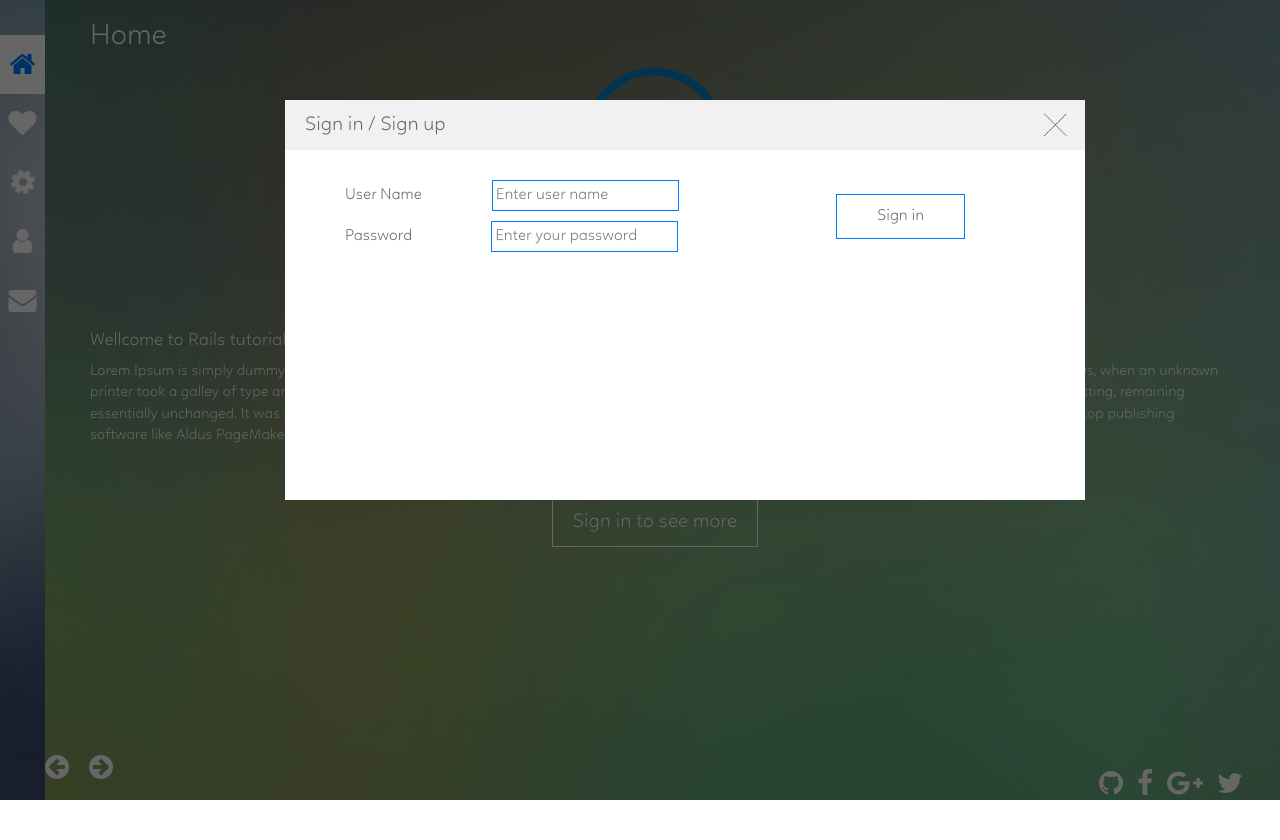
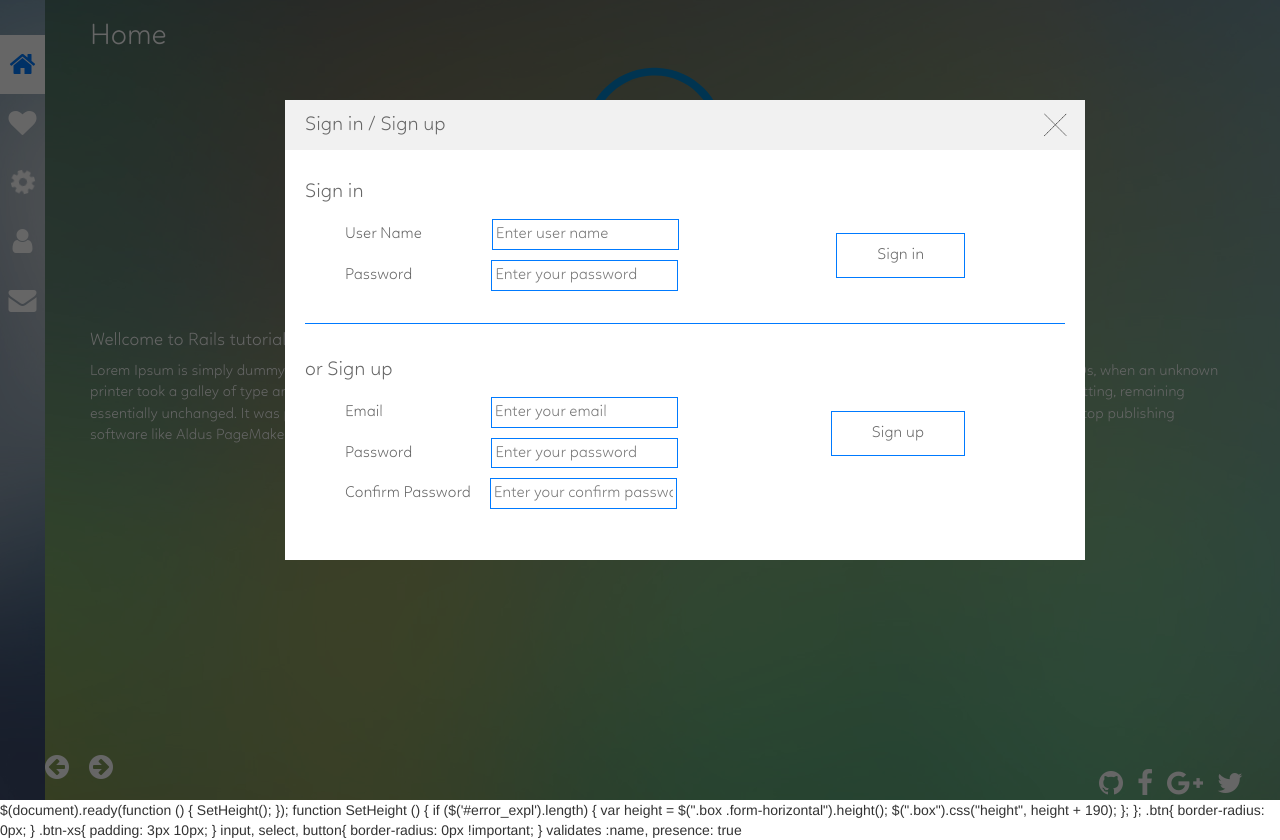
Before and after one commit to maputicore/design-coding, a plain HTML site: page index.html in a window 1280 px wide. Both pictures are taken after a click on the button "Sign in to see more". Before the commit the page ends 800 px from the top, so only its background shows below. Drawn offline with nearby package versions, Linux system fonts and the light colour scheme.

Commit message:
Update code

```diff
--- a/css/styles.css
+++ b/css/styles.css
@@ -13,6 +13,11 @@
 	font-weight:normal;
 	font-style:normal;
 }
+/*SETTING FOR ALL*/
+input:focus{
+	box-shadow: 0 0 6px #007AFF;
+}
+
 /*LEFT SLIDER STYLE*/
 menu.left-slider{
 	list-style: none !important;
@@ -119,9 +124,18 @@ section.home .content-section .home-content .signin-form-box{
 	display: none;
 	z-index: 9;
 }
+section.home .content-section .home-content .signin-form-box .hr-line{
+	display: block;
+    height: 2px;
+    border: 0;
+    border-top: 1px solid #007AFF;
+    margin: 2em 0em;
+    padding: 0;
+	/*color: #007AFF;*/
+}
 section.home .content-section .home-content .signin-form{
 	width: 800px;
-	height: 400px;
+	height: 460px;
 	background-color: #ffffff;
 	margin-top: 100px !important;
 	display: none;
@@ -140,6 +154,12 @@ section.home .content-section .home-content .signin-form .signin-form-title h4{
 	font-weight: normal;
 	font-size: 20px;
 }
+.sign-up-title{
+	line-height: normal;
+	margin: 0px;
+	font-size: 20px;
+}
+
 section.home .content-section .home-content .signin-form .signin-form-title img{
 	width: 30px;
 	position: absolute;
@@ -151,10 +171,27 @@ margin: 20px;
 	font-size: 16px;
 	margin: 30px 20px;
 }
-section.home .content-section .home-content .signin-form .signin-form-content .form-signin{
+section.home .content-section .home-content .signin-form .signin-form-content #email{
+	margin-left: 104px;
+}
+section.home .content-section .home-content .signin-form .signin-form-content #pwd{
+	margin-left: 75px;
+}
+section.home .content-section .home-content .signin-form .signin-form-content #cpwd{
+	margin-left: 15px;
+}
+section.home .content-section .home-content .signin-form .signin-form-content #sign-up{
+	margin-top: 15px;
+}
+section.home .content-section .home-content .signin-form .signin-form-content #sign-in{
+	margin-top: 15px;
+}
+
+
+section.home .content-section .home-content .signin-form .signin-form-content .form{
 	position: relative;
 }
-section.home .content-section .home-content .signin-form .signin-form-content .form-signin .submit-button{
+section.home .content-section .home-content .signin-form .signin-form-content .form .submit-button{
 	position: absolute;
 	top: 14px;
 	right: 100px;
@@ -162,24 +199,24 @@ section.home .content-section .home-content .signin-form .signin-form-content .f
 	background-color: #fff;
 	border: 1px solid #007AFF;
 }
-section.home .content-section .home-content .signin-form .signin-form-content .form-signin .sign-in li{
+section.home .content-section .home-content .signin-form .signin-form-content .form ul li{
 	list-style: none;
 	margin-bottom: 10px;
 }
-section.home .content-section .home-content .signin-form .signin-form-content .form-signin .sign-in .label{
+section.home .content-section .home-content .signin-form .signin-form-content .form ul .label{
 	color: #666;
 	padding: 0px;
 	font-weight: normal;
 	font-size: 16px;
 }
-section.home .content-section .home-content .signin-form .signin-form-content .form-signin .sign-in li input[type="text"]{
+section.home .content-section .home-content .signin-form .signin-form-content .form ul li input[type="text"]{
 	margin-left: 70px;
 	background-color: #fff;
 	color: #666;
 	padding: 3px;
 	border: 1px solid #007AFF;
 }
-section.home .content-section .home-content .signin-form .signin-form-content .form-signin .sign-in li input[type="password"]{
+section.home .content-section .home-content .signin-form .signin-form-content .form ul li input[type="password"]{
 	margin-left: 79px;
 	background-color: #fff;
 	color: #666;
--- a/index.html
+++ b/index.html
@@ -57,15 +57,35 @@
 							<div class="signin-form">
 								<div class="signin-form-title">
 									<h4> Sign in / Sign up </h4>
-									<img src="./images/close-button-thin.png" alt="Close" title="Close">
+									<img src="./images/close-button-thin.png" alt="Close" title="Close" id="close">
 								</div>
 								<div class="signin-form-content">
-									<form method="POST" accept-charset="utf-8" class="form-signin">
-										<ul class="sign-in">
+									<h4 class="sign-up-title">Sign in</h4>
+									<form method="POST" accept-charset="utf-8" class="form">
+										<ul id="sign-in">
 											<li><span class="label">User Name</span><input type="text" name="user_name" value="" placeholder="Enter user name"></li>
 											<li><span class="label">Password</span><input type="password" name="password" value="" placeholder="Enter your password"></li>
 										</ul>
 										<input type="submit" name="sign-in" value="Sign in" class="submit-button">
+									</form>
+									<hr class="hr-line" />
+									<h4 class="sign-up-title">or Sign up</h4>
+									<form method="POST" accept-charset="utf-8" class="form">
+										<ul id="sign-up">
+											<li>
+												<span class="label">Email</span>
+												<input id="email" type="text" name="email-sign-up" value="" placeholder="Enter your email">
+											</li>
+											<li>
+												<span class="label">Password</span>
+												<input id="pwd" type="password" name="email-sign-up" value="" placeholder="Enter your password">
+											</li>
+											<li>
+												<span class="label">Confirm Password</span>
+												<input id="cpwd" type="password" name="email-sign-up" value="" placeholder="Enter your confirm password">
+											</li>
+										</ul>
+										<input type="submit" name="sign-in" value="Sign up" class="submit-button">
 									</form>
 								</div>
 							</div>
@@ -305,3 +325,25 @@
 		<!-- END BODY -->
 	</body>
 </html>
+
+$(document).ready(function () {
+	SetHeight();
+});
+function SetHeight () {
+	if ($('#error_expl').length) {
+  		var height = $(".box .form-horizontal").height();
+		$(".box").css("height", height + 190);
+	};
+};
+
+.btn{
+	border-radius: 0px;
+}
+.btn-xs{
+	padding: 3px 10px;
+}
+input, select, button{
+	border-radius: 0px !important;
+}
+
+validates :name, presence: true
--- a/javascript/javascript.js
+++ b/javascript/javascript.js
@@ -10,15 +10,20 @@ $( document ).ready(function() {
 	SetViewbyClick();
 	// set view by button control
 	ShowSocialView();
-  $(".footer .button-control .fa-arrow-circle-left").click( function () {
+	$(".footer .button-control .fa-arrow-circle-left").click( function () {
 		SetViewbyBackButton();
 	});
-  $(".footer .button-control .fa-arrow-circle-right").click( function () {
+	$(".footer .button-control .fa-arrow-circle-right").click( function () {
 		SetViewbyNextButton();
 	});
 	$("section.home .content-section .home-content button").click(function () {
 		SigninForm();
 	});
+	$(".signin-form #close").click(function () {
+		$("section.home .content-section .home-content .signin-form-box .signin-form").hide("slide", {direction:'up'} , "easeOutQuint ", 1000);
+		$("section.home .content-section .home-content .signin-form-box").hide("slide", {direction:'up'} , "easeOutQuint ", 1000);
+	})
+
 });
 // resize set value
 $( window ).resize(function() {
@@ -98,7 +103,7 @@ function SetSocialViewDetails (link_href, image_src, title_des, button_des) {
 	$(".footer .social-view a").html(button_des);
 }
 function SigninForm () {
-	$("section.home .content-section .home-content .signin-form-box").show();
+	$("section.home .content-section .home-content .signin-form-box").show("slide", {direction:'up'} , "easeOutQuint ", 1000);
 	var width_vale = $(window).width();
 	$("section.home .content-section .home-content .signin-form-box .signin-form").css("margin-left",width_vale/2 - 355);
 	$("section.home .content-section .home-content .signin-form-box .signin-form").show("slide", {direction:'up'} , "easeOutQuint ", 1000);
```
Lines whose indentation alone changed are shown as unchanged.
